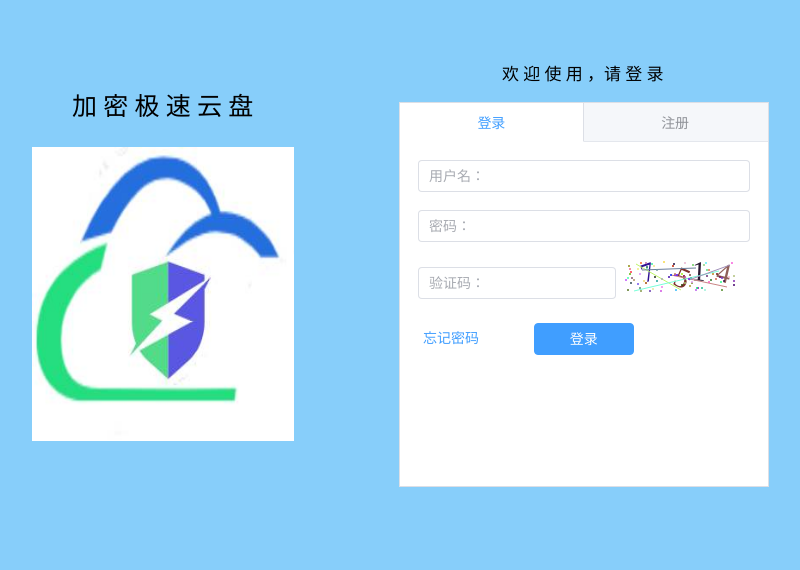
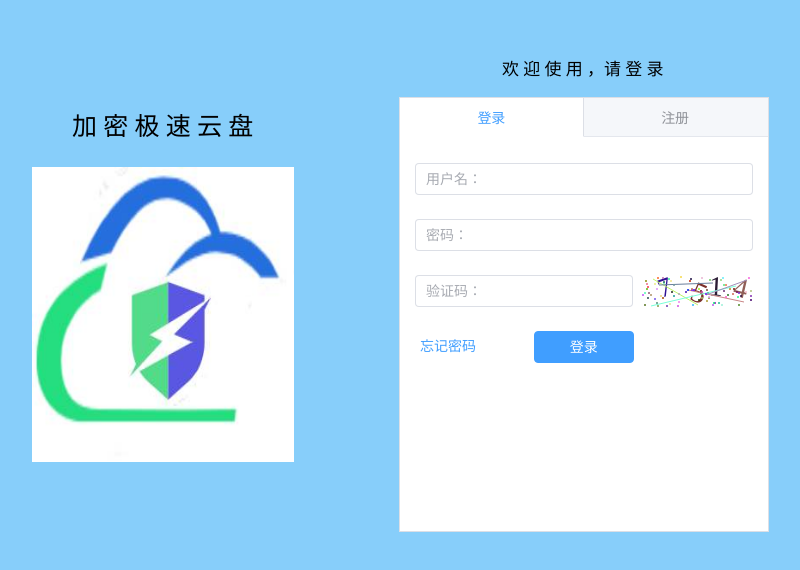
Before and after one commit to Euphoria-zy/CloudStorage, a Vue app in the folder CloudStorage-view/: page /login in a window 1280 px wide. Shown: the part 122-692 px from the top of the page, without its empty margins (241-1041 px from the left). Built offline with nearby package versions, Linux system fonts and the light colour scheme.

Commit message:
完善登录页面前端

```diff
--- a/CloudStorage-view/src/view/Login.vue
+++ b/CloudStorage-view/src/view/Login.vue
@@ -3,62 +3,69 @@
         <el-main>
             <el-row>
                 <!-- 左侧图片 -->
-                <el-col :xl="6" :lg="5" :md="4" :sm="3" :xs="1"> </el-col>
-                <el-col :xl="4" :lg="5" :md="6" :sm="7" :xs="9">
+                <el-col :xl="6" :lg="5" :md="3" :sm="1" :xs="0"> </el-col>
+                <el-col :xl="4" :lg="5" :md="7" :sm="9" :xs="11" class="colLeft">
                     <p class="titleLeft">加&nbsp;密&nbsp;极&nbsp;速&nbsp;云&nbsp;盘</p>
                     <img src="../assets/product_logo.jpg" class="logoLeft" alt="产品logo">
                 </el-col>
                 <!-- 右侧表单 -->
-                <el-col :span="2"> </el-col>
-                <el-col :xl="6" :lg="7" :md="8" :sm="10" :xs="12">
+                <el-col :xl="2" :lg="2" :md="2" :sm="2" :xs="1"> </el-col>
+                <el-col :xl="6" :lg="7" :md="8" :sm="10" :xs="12" class="colRight">
                     <p class="msgRight">欢&nbsp;迎&nbsp;使&nbsp;用&nbsp;，请&nbsp;登&nbsp;录</p>
                     <el-tabs type="border-card" class="tabRight" stretch="true">
                         <!-- 登录标签页 -->
                         <el-tab-pane label="登录">
                             <el-form class="tabForm" ref="LoginForm" :model="loginUser" :rules="rules">
-                                <el-form-item prop="username">
+                                <el-form-item class="gapBig" prop="username">
                                     <el-input placeholder="用户名：" v-model="loginUser.username" />
                                 </el-form-item>
-                                <el-form-item prop="password">
+                                <el-form-item class="gapBig" prop="password">
                                     <el-input placeholder="密码：" type="password" v-model="loginUser.password" />
                                 </el-form-item>
-                                <el-form-item prop="imageCode">
-                                    <el-input placeholder="验证码：" class="codeInput1" type="text" v-model="loginUser.imageCode" />
-                                    <div class="identifybox" @click="refreshCode">
+                                <el-form-item class="gapBig" prop="imageCode">
+                                    <el-input placeholder="验证码：" class="codeInput1" type="text"
+                                        v-model="loginUser.imageCode" />
+                                    <div class="identifybox codeImg" style="margin-top: 0px;" @click="refreshCode">
                                         <ImageCode :identifyCode="identifyCode"></ImageCode>
                                     </div>
                                 </el-form-item>
                                 <el-form-item>
                                     <el-link :underline="false" type="primary">
-                                        <a class="forPasBtn" @click="forgetPwdDialogVisible = true">忘记密码</a>
+                                        <a class="fgtPwdBtn" @click="forgetPwdDialogVisible = true">忘记密码</a>
                                     </el-link>
-                                    <el-button type="primary" class="loginBtn" @click="login" :loading="loading">登录</el-button>
+                                    <el-button type="primary" class="loginBtn" @click="login"
+                                        :loading="loading">登录</el-button>
                                 </el-form-item>
                             </el-form>
                         </el-tab-pane>
                         <!-- 注册标签页 -->
                         <el-tab-pane label="注册">
                             <el-form class="tabForm" ref="RegForm" :model="registerUser" :rules="rules">
-                                <el-form-item prop="username">
+                                <el-form-item class="gapBig" prop="username">
                                     <el-input placeholder="用户名：" v-model="registerUser.username" />
                                 </el-form-item>
-                                <el-form-item prop="password">
+                                <el-form-item class="gapBig" prop="password">
                                     <el-input placeholder="密码：" type="password" v-model="registerUser.password" />
                                 </el-form-item>
-                                <el-form-item prop="confirmRegPassword">
-                                    <el-input placeholder="确认密码：" type="password" v-model="registerUser.confirmRegPassword" />
+                                <el-form-item class="gapBig" prop="confirmRegPassword">
+                                    <el-input placeholder="确认密码：" type="password"
+                                        v-model="registerUser.confirmRegPassword" />
                                 </el-form-item>
-                                <el-form-item prop="email">
+                                <el-form-item class="gapBig" prop="email">
                                     <el-input placeholder="电子邮箱：" v-model="registerUser.email" />
                                 </el-form-item>
-                                <el-form-item class="closerItem" prop="emailCheckCode">
-                                    <el-input placeholder="验证码：" type="text" v-model="registerUser.emailCheckCode" class="codeInput2" />
-                                    <el-button type="primary" class="codeButton" :disabled="!canClick" @click="getRegisterCode" plain>{{ getCode }}</el-button>
+                                <el-form-item class="gapSmall" prop="emailCheckCode">
+                                    <el-input placeholder="验证码：" type="text" v-model="registerUser.emailCheckCode"
+                                        class="codeInput2" />
+                                    <el-button type="primary" class="codeButton" :disabled="!canClick"
+                                        @click="getRegisterCode" plain>{{ getCode }}</el-button>
                                 </el-form-item>
-                                <el-form-item class="closerItem" prop="agree">
-                                    <el-checkbox class="checkBox" v-model="registerUser.agree" label="同意用户使用准则" name="type" />
+                                <el-form-item class="gapMini" prop="agree">
+                                    <el-checkbox class="checkBox" v-model="registerUser.agree" label="同意用户使用准则"
+                                        name="type" />
                                 </el-form-item>
-                                <el-button type="primary" class="commonBtn" @click="register" :loading="loading">注册</el-button>
+                                <el-button type="primary" class="commonBtn" @click="register"
+                                    :loading="loading">注册</el-button>
                             </el-form>
                         </el-tab-pane>
                     </el-tabs>
@@ -66,23 +73,25 @@
                 <!-- 忘记密码弹窗 -->
                 <el-dialog title="修改密码" v-model="forgetPwdDialogVisible" width="400px" center>
                     <el-form ref="ForgetPwdForm" :model="changePwd" :rules="rules">
-                        <el-form-item prop="username">
+                        <el-form-item class="gapBig" prop="username">
                             <el-input placeholder="用户名：" v-model="changePwd.username" />
                         </el-form-item>
-                        <el-form-item prop="password">
+                        <el-form-item class="gapBig" prop="password">
                             <el-input placeholder="新密码：" type="password" v-model="changePwd.password" />
                         </el-form-item>
-                        <el-form-item prop="confirmPassword">
+                        <el-form-item class="gapBig" prop="confirmPassword">
                             <el-input placeholder="确认密码：" type="password" v-model="changePwd.confirmPassword" />
                         </el-form-item>
-                        <el-form-item prop="emailCheckCode">
-                            <el-input placeholder="验证码：" type="password" v-model="changePwd.emailCheckCode" class="codeInput2" />
-                            <el-button class="codeButton" type="primary" :disabled="!canClick" @click="getForgetPwdCode" plain>{{ getCode }}</el-button>
+                        <el-form-item class="gapBig" prop="emailCheckCode">
+                            <el-input placeholder="验证码：" type="password" v-model="changePwd.emailCheckCode"
+                                class="codeInput2" />
+                            <el-button class="codeButton" type="primary" :disabled="!canClick" @click="getForgetPwdCode"
+                                plain>{{ getCode }}</el-button>
                         </el-form-item>
                     </el-form>
                     <span slot="footer" class="dialog-footer">
-                        <el-button @click="forgetPwdDialogVisible = false">取 消</el-button>
-                        <el-button type="primary" class="commonBtn" @click="forgetPwd" :loading="loading">修改密码</el-button>
+                        <el-button style="width:100px;" @click="forgetPwdDialogVisible = false">取 消</el-button>
+                        <el-button style="width:100px;margin-left: 150px;" type="primary" @click="forgetPwd" :loading="loading">修改密码</el-button>
                     </span>
                 </el-dialog>
             </el-row>
@@ -156,40 +165,40 @@ export default {
             },
             rules: {
                 username: [
-                    { required: true, message: "请输入账号", trigger: ["blur","change"] },
-                    { message: "电话号码格式不正确", pattern: /^[1][3,4,5,7,8][0-9]{9}$/, trigger: ["blur","change"]}
+                    { required: true, message: "请输入账号", trigger: ["blur", "change"] },
+                    { message: "电话号码格式不正确", pattern: /^[1][3,4,5,7,8][0-9]{9}$/, trigger: ["blur", "change"] }
                 ],
                 password: [
-                    { required: true, message: "请输入密码", trigger: ["blur","change"] },
-                    { message: "密码至少为6位字母或数字的组合", pattern: /^[0-9a-zA-Z]{6,}$/, trigger: ["blur","change"]}
+                    { required: true, message: "请输入密码", trigger: ["blur", "change"] },
+                    { message: "密码至少为6位字母或数字的组合", pattern: /^[0-9a-zA-Z]{6,}$/, trigger: ["blur", "change"] }
                 ],
                 email: [
-                    { required: true, message: "请输入邮箱", trigger: ["blur","change"] },
-                    { message: "电子邮箱格式不正确", type: 'email', trigger: ["blur","change"]}
+                    { required: true, message: "请输入邮箱", trigger: ["blur", "change"] },
+                    { message: "电子邮箱格式不正确", type: 'email', trigger: ["blur", "change"] }
                 ],
                 imageCode: [
-                    { required: true, trigger: ["blur","change"], validator: validateImageCode }
+                    { required: true, trigger: ["blur", "change"], validator: validateImageCode }
                 ],
                 confirmRegPassword: [
-                    { required: true, message: "请再次输入密码", trigger: ["blur","change"] },
-                    { required: true, trigger: ["blur","change"], validator: confirmRegPwd}
+                    { required: true, message: "请再次输入密码", trigger: ["blur", "change"] },
+                    { required: true, trigger: ["blur", "change"], validator: confirmRegPwd }
                 ],
                 confirmPassword: [
-                    { required: true, message: "请再次输入密码", trigger: ["blur","change"] },
-                    { required: true, trigger: ["blur","change"], validator: confirmPwd}
+                    { required: true, message: "请再次输入密码", trigger: ["blur", "change"] },
+                    { required: true, trigger: ["blur", "change"], validator: confirmPwd }
                 ],
                 emailCheckCode: [
                     { required: true, message: "请输入验证码", trigger: "blur" },
                 ],
                 agree: [
-                    { required: true, message: "请阅读用户使用准则", trigger: ["blur","change"]}
+                    { required: true, message: "请阅读用户使用准则", trigger: ["blur", "change"] }
                 ]
             },
             identifyCode: "",
             identifyCodes: "1234567890"
         }
     },
-    created(){
+    created() {
         this.refreshCode();
     },
     mounted() {
@@ -198,20 +207,20 @@ export default {
         this.makeCode(this.identifyCodes, 4);
     },
     methods: {
-        login(){
+        login() {
             let that = this;
             this.$refs.LoginForm.validate(valid => {
-                if (valid){
+                if (valid) {
                     this.loading = true;
                     let loginParams = this.loginUser;
                     API.login(loginParams).then(
-                        function(res){
+                        function (res) {
                             that.loading = false;
                             console.log(res);
-                            if(res.flag){
-                                that.$message({message: res.msg, type:"success"});
-                                that.$router.push({path: "/"});
-                            }else {
+                            if (res.flag) {
+                                that.$message({ message: res.msg, type: "success" });
+                                that.$router.push({ path: "/" });
+                            } else {
                                 that.$message.error(res.msg);
                             }
                         }
@@ -219,9 +228,9 @@ export default {
                 }
             });
         },
-        register(){
+        register() {
             let that = this;
-            this.$refs.RegForm.validate(valid =>{
+            this.$refs.RegForm.validate(valid => {
                 if (valid) {
                     this.loading = true;
                     var registerParams = new FormData();
@@ -230,12 +239,12 @@ export default {
                     registerParams.append("email", this.registerUser.email);
                     registerParams.append("checkCode", this.registerUser.emailCheckCode);
                     API.register(registerParams).then(
-                        function(res){
+                        function (res) {
                             that.loading = false;
                             console.log(res);
-                            if(res.flag) {
-                                that.$message({message: res.msg, type:"success"});
-                                that.$router.push({path: "/login"});
+                            if (res.flag) {
+                                that.$message({ message: res.msg, type: "success" });
+                                that.$router.push({ path: "/login" });
                             } else {
                                 that.$message.error(res.msg);
                             }
@@ -244,9 +253,9 @@ export default {
                 }
             });
         },
-        forgetPwd(){
+        forgetPwd() {
             let that = this;
-            this.$refs.ForgetPwdForm.validate(valid =>{
+            this.$refs.ForgetPwdForm.validate(valid => {
                 if (valid) {
                     this.loading = true;
                     var forgetPwdParams = new FormData();
@@ -254,12 +263,12 @@ export default {
                     forgetPwdParams.append("newPwd", this.changePwd.password);
                     forgetPwdParams.append("checkCode", this.changePwd.emailCheckCode);
                     API.forgetPwd(forgetPwdParams).then(
-                        function(res){
+                        function (res) {
                             that.loading = false;
                             console.log(res);
-                            if(res.flag) {
+                            if (res.flag) {
                                 that.forgetPwdDialogVisible = false;
-                                that.$message({message: res.msg, type:"success"});
+                                that.$message({ message: res.msg, type: "success" });
 
                             } else {
                                 that.$message.error(res.msg);
@@ -269,16 +278,16 @@ export default {
                 }
             });
         },
-        getRegisterCode(){
+        getRegisterCode() {
             let that = this;
             let validateList = [];
-            this.$refs.RegForm.validateField(['username','password','confimPassword','email','agree'], (err) =>{
+            this.$refs.RegForm.validateField(['username', 'password', 'confimPassword', 'email', 'agree'], (err) => {
                 validateList.push(err);
             });
-            if(validateList.every((item) => item == "")) {
+            if (validateList.every((item) => item == "")) {
                 that.canClick = false;
                 var time = 120;
-                var timer = setInterval(function() {
+                var timer = setInterval(function () {
                     if (time == -1) {
                         clearInterval(timer)
                         that.canClick = true;
@@ -291,28 +300,28 @@ export default {
                 var getCodeParams = new FormData();
                 getCodeParams.append("username", that.registerUser.username);
                 getCodeParams.append("email", that.registerUser.email);
-                API.getRegisterCode(getCodeParams).then(function(res){
-                    if (res.flag){
+                API.getRegisterCode(getCodeParams).then(function (res) {
+                    if (res.flag) {
                         clearInterval(timer);
                         that.canClick = true;
                         that.getCode = '重新发送验证码';
-                        that.$message({message: res.msg, type:"success"});
+                        that.$message({ message: res.msg, type: "success" });
                     } else {
                         that.$message.error(res.msg);
                     }
                 })
             }
         },
-        getForgetPwdCode(){
+        getForgetPwdCode() {
             let that = this;
             let validateList = [];
-            this.$refs.ForgetPwdForm.validateField('username', (err) =>{
+            this.$refs.ForgetPwdForm.validateField('username', (err) => {
                 validateList.push(err);
             });
-            if(validateList.every((item) => item == "")) {
+            if (validateList.every((item) => item == "")) {
                 that.canClick = false;
                 var time = 120;
-                var timer = setInterval(function() {
+                var timer = setInterval(function () {
                     if (time == -1) {
                         clearInterval(timer)
                         that.canClick = true;
@@ -324,12 +333,12 @@ export default {
                 }, 1000);
                 var getCodeParams = new FormData();
                 getCodeParams.append("username", that.changePwd.username);
-                API.getForgetPwdCode(getCodeParams).then(function(res){
-                    if (res.flag){
+                API.getForgetPwdCode(getCodeParams).then(function (res) {
+                    if (res.flag) {
                         clearInterval(timer)
                         that.canClick = true;
                         that.getCode = '重新发送验证码';
-                        that.$message({message: res.msg, type:"success"});
+                        that.$message({ message: res.msg, type: "success" });
                     } else {
                         that.$message.error(res.msg);
                     }
@@ -347,7 +356,7 @@ export default {
         makeCode(o, l) {
             for (let i = 0; i < l; i++) {
                 this.identifyCode += this.identifyCodes[
-                this.randomNum(0, this.identifyCodes.length)
+                    this.randomNum(0, this.identifyCodes.length)
                 ];
             }
         }
@@ -363,23 +372,31 @@ export default {
  }
 
  .el-row {
-     margin-top: 155px;
+     margin-top: 150px;
+ }
+
+ .colLeft {
+     max-width: 320px;
+ }
+
+ .colRight {
+     max-width: 480px;
  }
 
  .titleLeft {
      /*this.height=83px*/
      font-size: 25px;
      /*this.paddingTop=logoLeft.paddingTop-this.height+titleLeft.height*/
-     padding-top: 18px;
+     padding-top: 43px;
      text-align: center;
  }
 
  .logoLeft {
      width: 100%;
-     /*this.paddingTop=45px*/
+     /*this.paddingTop=80px*/
      /*this.height=(tabRight.height+2)
         -(2*this.paddingTop)*/
-     height: 294px;
+     height: 295px;
  }
 
  .msgRight {
@@ -391,30 +408,32 @@ export default {
  .tabRight {
      width: 100%;
      /*开f12调整，以下边框无冗余为准*/
-     height: 383px;
+     height: 433px;
  }
 
  .tabForm {
-     padding: 3px
+     /*default:15px*/
+     padding-top: 11px;
+     padding-bottom: 11px;
  }
 
  .msgBottom {
-     font-size: 10px;
+     font-size: 12px;
      padding-top: 250px;
      text-align: center;
  }
 
  .codeInput1 {
-     width: calc(90% - 100px);
+     width: calc(100% - 120px);
  }
 
  .codeImg {
-    height:32px;
-     width: 102px;
-     margin-left: 5px;
+     height: 32px;
+     width: 120px;
+     margin-top: 0px;
  }
 
- .forPasBtn {
+ .fgtPwdBtn {
      margin-left: 5px;
  }
 
@@ -428,7 +447,7 @@ export default {
  }
 
  .codeInput2 {
-     width: calc(80% - 100px);
+     width: calc(100% - 165px);
  }
 
  .codeButton {
@@ -436,12 +455,22 @@ export default {
      margin-left: 5px;
  }
 
- .closerItem {
+ .gapBig {
+     /*default:18*/
+     margin-bottom: 24px;
+ }
+
+ .gapSmall {
+     /*default:18*/
+     margin-bottom: 16px;
+ }
+
+ .gapMini {
+     /*default:18*/
      margin-bottom: 6px;
  }
 
  .commonBtn {
      margin-left: calc(50% - 50px);
      width: 100px;
- }
-</style>
+ }</style>
```
